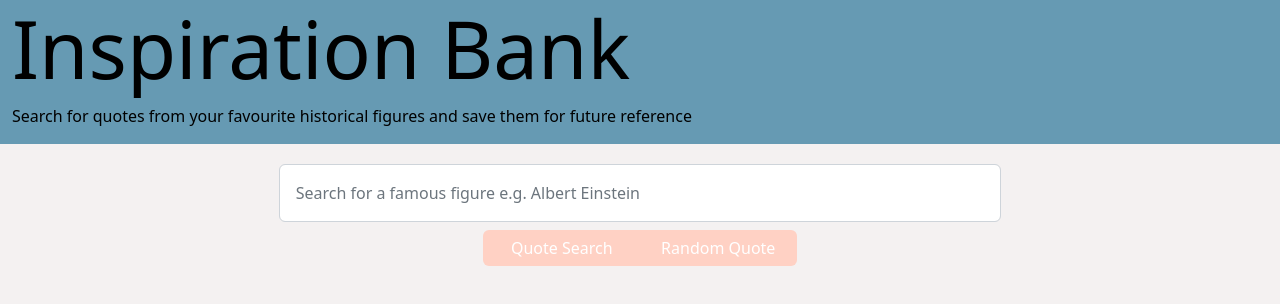
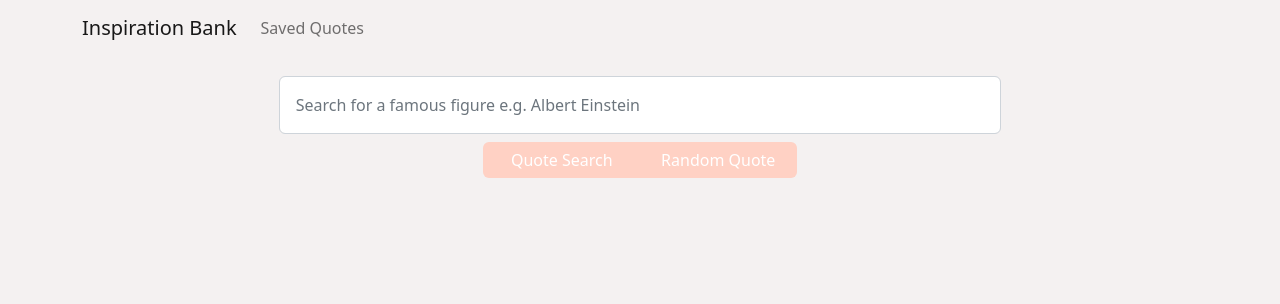
Before and after one commit to seanxbrown/react-quote, a React (Create React App) app: page / in a window 1280 px wide. Shown: the top 304 px of the page. Built offline with nearby package versions, Linux system fonts and the light colour scheme.

Commit message:
Style: Replace Header with Navbar

```diff
--- a/package.json
+++ b/package.json
@@ -12,6 +12,7 @@
     "react": "^18.2.0",
     "react-bootstrap": "^2.5.0",
     "react-dom": "^18.2.0",
+    "react-router-dom": "^6.3.0",
     "react-scripts": "5.0.1",
     "web-vitals": "^2.1.4"
   },
--- a/src/App.js
+++ b/src/App.js
@@ -10,7 +10,9 @@ import Button from "react-bootstrap/Button";
 import Container from "react-bootstrap/Container";
 import ButtonGroup from "react-bootstrap/ButtonGroup";
 import Row from "react-bootstrap/Row";
-import Col from "react-bootstrap/Col"
+import Col from "react-bootstrap/Col";
+import { BrowserRouter, Routes, Route} from "react-router-dom";
+import NavbarComponent from "./components/NavbarComponent"
 
 function App() {
   const [quotesList, setQuotesList] = useState([]);
@@ -96,8 +98,9 @@ function App() {
   }, [])
 
   return (
+    <BrowserRouter>
         <Container fluid className="App">
-      <Header></Header>
+        <NavbarComponent></NavbarComponent>
         <Form className="mt-1">
           <Form.Group as={Row}>
             <Col md={7} className="mx-auto">
@@ -113,6 +116,8 @@ function App() {
         {currentQuote.length > 0 && <DisplayQuote author={currentQuote.author} quote={currentQuote.content} tags={currentQuote.tags} id={currentQuote._id} onSave={saveQuote}></DisplayQuote>}
         {quotesList.length > 0  && <SavedQuotes listOfSavedQuotes={quotesList} removeQuote={removeQuote}></SavedQuotes> }
       </Container>
+    </BrowserRouter>
+
   );
 }
 
--- /dev/null
+++ b/src/components/NavbarComponent.js
@@ -0,0 +1,24 @@
+import Navbar from "react-bootstrap/Navbar";
+import Container from "react-bootstrap/Container";
+import Nav from "react-bootstrap/Nav";
+
+
+const NavbarComponent = () => {
+
+    return (
+        <Navbar expand="lg">
+            <Container>
+                <Navbar.Brand> Inspiration Bank </Navbar.Brand>
+                <Navbar.Toggle aria-controls="basic-navbar-nav"></Navbar.Toggle>
+                <Navbar.Collapse id="basic-navbar-nav">
+                    <Nav className="me-auto">
+                        <Nav.Link>Saved Quotes</Nav.Link>
+                    </Nav>
+                </Navbar.Collapse>
+            </Container>
+        </Navbar>
+
+    )
+}
+
+export default NavbarComponent
```
Also changed, not shown: src/Search.js (added), 1 other file (tests, documents, lock files or other folders). Lines whose indentation alone changed are shown as unchanged.
